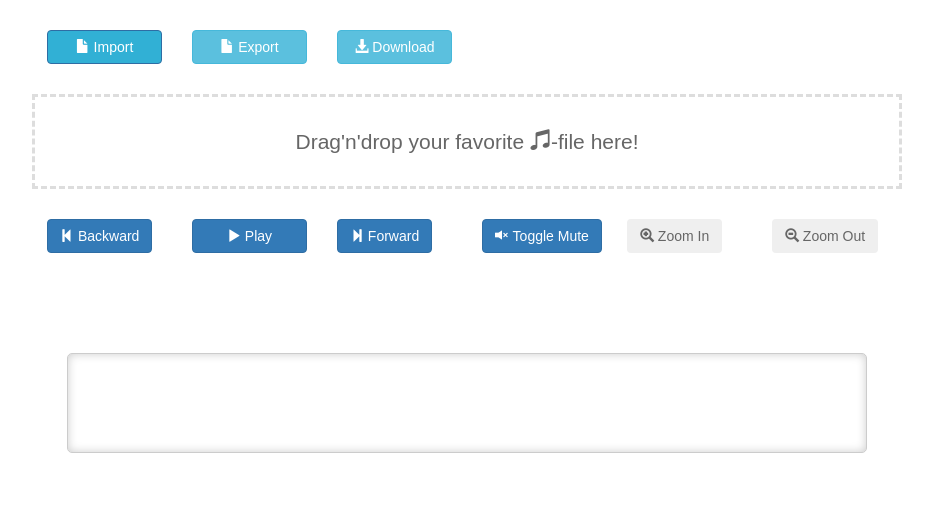
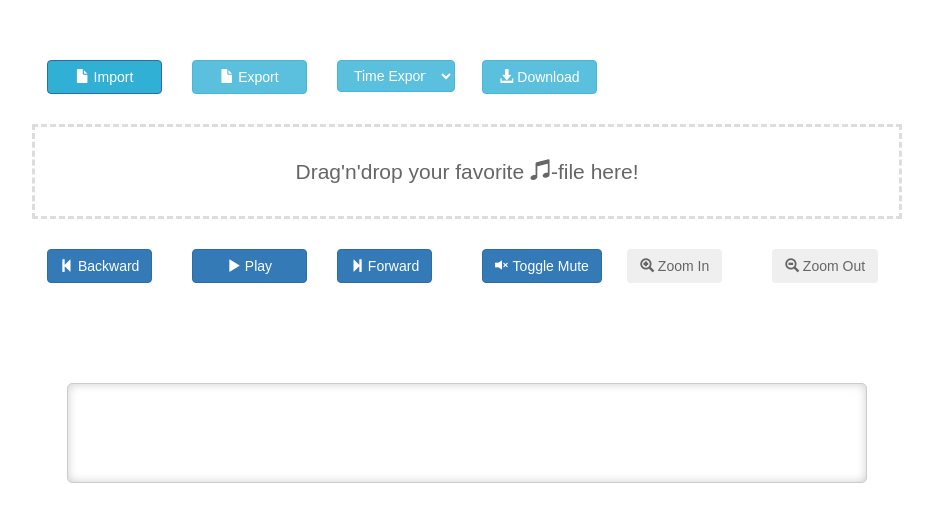
Before and after one commit to tuanTaAnh/karaoke-annotation, a Flask app: page / in a window 1280 px wide. Shown: the part 91-604 px from the top of the page, without its empty margins (173-1106 px from the left). Run offline with Flask 2, Linux system fonts and the light colour scheme; data that the repository does not hold is empty; some libraries are stand-ins or nearby versions.

Commit message:
modified

```diff
--- a/static/script/main.js
+++ b/static/script/main.js
@@ -38,7 +38,6 @@ document.addEventListener('DOMContentLoaded', function () {
     // Regions
     if (wavesurfer.enableDragSelection) {
         wavesurfer.enableDragSelection({
-            color: 'rgba(0, 255, 0, 0.1)'
         });
     }
 
@@ -135,9 +134,18 @@ function displayRegions(regions) {
      wavesurfer.clearRegions();
 
      console.log("loadRegions", regions);
+     console.log("loadRegions", typeof(regions));
+     console.log("loadRegions", Object.keys(regions));
+
 
      regions.forEach(function(region) {
-         region.color = randomColor(0.1);
+         console.log("region.color: ", region.color);
+         if(region.color == undefined)
+         {
+             region.color = randomColor(0.1);
+             console.log("RANDOM region.color: ", region.color);
+         }
+         console.log("region.color: ", region.color);
          // console.log("region: ", region)
          wavesurfer.addRegion(region);
      });
@@ -177,7 +185,7 @@ function displayRegions(regions) {
     col.push("START");
     col.push("END");
     col.push("ANNOTATION");
-    col.push("CHECK");
+    // col.push("CHECK");
 
     // CREATE DYNAMIC TABLE.
     var table = document.createElement("table");
@@ -190,6 +198,7 @@ function displayRegions(regions) {
     for (var i = 0; i < col.length; i++) {
         var th = document.createElement("th");      // TABLE HEADER.
         th.innerHTML = col[i];
+        th.style.textAlign = "center";
         tr.appendChild(th);
     }
 
@@ -198,6 +207,7 @@ function displayRegions(regions) {
     for (var i = 0; i < datatable.length; i++)
     {
         tr = table.insertRow(-1);
+        var lyric = "";
 
         for (var j = 0; j < col.length; j++)
         {
@@ -207,9 +217,16 @@ function displayRegions(regions) {
             if(j == 2)
             {
                 content = content.note;
+                lyric = content;
                 if(content == "" || typeof content == 'undefined')
                 {
                     content = "No Annotation";
+                    lyric = "No lyric";
+                }
+                if(lyric.split(/\s+/).length > 5)
+                {
+                    lyric = lyric.split(/\s+/).slice(0,5).join(" ");
+                    lyric += "..."
                 }
             }
 
@@ -218,9 +235,11 @@ function displayRegions(regions) {
                 var btn = document.createElement('input');
                 btn.type = "button";
                 btn.className = "btn";
-                btn.value = "EDIT";
-                btn.style.background = "#337ab7";
-                btn.style.color = "#fff";
+                btn.value = lyric;
+                console.log("lyric: ", lyric);
+                console.log("btn.value: ", btn.value);
+                btn.style.background = randomColor(0.1);
+                btn.style.color = "black";
                 btn.style.border = "#2e6da4";
                 btn.style.textAlign = "center";
                 btn.style.borderRadius = "5px";
@@ -230,9 +249,6 @@ function displayRegions(regions) {
                                         var getcol = event.path["2"];
                                         var start = parseFloat(getcol.childNodes[0].innerText);
                                         var end = parseFloat(getcol.childNodes[1].innerText);
-                                        console.log("BUTTON");
-                                        console.log("j2: ", start);
-                                        console.log("j2: ", end);
                                         wavesurfer.play(start, end);
                                         for(const regionID in wavesurfer.regions.list)
                                         {
@@ -241,7 +257,6 @@ function displayRegions(regions) {
                                                 editAnnotation(wavesurfer.regions.list[regionID]);
                                             }
                                         }
-                                        console.log("END");
                                 });
 
                 tabCell.appendChild(btn);
@@ -251,10 +266,8 @@ function displayRegions(regions) {
                 tabCell.innerHTML = content;
             }
 
-            console.log("tabCell: ", tabCell);
         }
 
-        console.log("tr: ", tr);
     }
 
     return table;
@@ -264,7 +277,7 @@ function displayRegions(regions) {
   * Save annotations to regions.
   */
  function saveRegions() {
-     console.log("saveRegions");
+     // console.log("saveRegions");
 
      var data1 = JSON.stringify(
          Object.keys(wavesurfer.regions.list).map(function(id) {
@@ -434,6 +447,7 @@ GLOBAL_ACTIONS['delete-region'] = function () {
         form.reset();
     }
     form.reset();
+    form.style.display = "None";
 };
 
 function download(filename, text) {
@@ -720,6 +734,7 @@ document.addEventListener('DOMContentLoaded', function ()
             }
 
             lyrics = lyrics.substring(1, lyrics.length - 1);
+            console.log("data.length: ", typeof(data));
             data.push({"start": start, "end": end, "data":{"note": lyrics}})
         }
 
@@ -750,3 +765,33 @@ document.addEventListener('DOMContentLoaded', function ()
     document.getElementById('upload-Btn').addEventListener('change', onChange);
 
 });
+
+document.onkeypress = function (e) {
+    e = e || window.event;
+    // use e.keyCode
+    if(audioflag == 1)
+    {
+        var currenttime = wavesurfer.getCurrentTime();
+        var check = 1;
+
+        console.log("KEYBOARD", e.key);
+        console.log(currenttime);
+        console.log("wavesurfer.regions.list: ", wavesurfer.regions.list);
+
+        for(const regionID in wavesurfer.regions.list)
+        {
+            var reg = wavesurfer.regions.list[regionID];
+            if(currenttime >= reg.start && currenttime <= reg.end)
+            {
+                check = 0;
+            }
+        }
+
+        if(check == 1)
+        {
+            var region = {"start": currenttime, "end": currenttime+2, "color": randomColor(0.1), "data": {}};
+            wavesurfer.addRegion(region);
+            saveRegions();
+        }
+    }
+};
--- a/static/script/trivia.js
+++ b/static/script/trivia.js
@@ -3,7 +3,7 @@
 var wavesurfer = window.wavesurfer; // eslint-disable-line no-var
 
 let GLOBAL_ACTIONS = {
-    play: function() {
+    playaudio: function() {
         console.log("Play Global action!")
         var karaokeaudio = document.getElementById("audio-karaoke");
         console.log(karaokeaudio.duration);
@@ -52,6 +52,9 @@ let GLOBAL_ACTIONS = {
            alert("Please input audio!");
        }
         else {
+            var select = document.getElementById("export-select");
+            var choice = select.value;
+            console.log("choice: ", choice);
              var datajson = Object.keys(wavesurfer.regions.list).map(function(id) {
                  let region = wavesurfer.regions.list[id];
                  return {
@@ -63,13 +66,26 @@ let GLOBAL_ACTIONS = {
              });
             // datajson = JSON.stringify(datajson, null, 4)
 
-            var text = 0;
+            var text = "";
 
             for(var i = 0; i < datajson.length;i++)
             {
-                // console.log(datajson[i]);
-                // console.log(datajson[i].start, datajson[i].end, datajson[i].data.note);
-                text += datajson[i].start + " " + datajson[i].end + " " + datajson[i].data.note + "\n";
+                console.log(datajson[i]);
+                console.log(datajson[i].start, datajson[i].end, datajson[i].data.note);
+                if(choice == 0)
+                {
+                    if(datajson[i].data.note == undefined) datajson[i].data.note = "No lyric"
+                    text += datajson[i].start + " " + datajson[i].end + " " + '"'  + datajson[i].data.note + '"' + "\n";
+                }
+                else
+                {
+                    var note = datajson[i].data.note;
+                    if(note != undefined)
+                    {
+                        text += note + "\n";
+                    }
+                }
+
             }
 
             console.log(text);
--- a/static/src/wavesurfer.js
+++ b/static/src/wavesurfer.js
@@ -528,6 +528,22 @@ var WaveSurfer = {
       this.drawer.progress(this.backend.getPlayedPercents());
       this.drawer.recenter(this.getCurrentTime() / this.getDuration());
       this.fireEvent('zoom', pxPerSec);
+
+      var lyrics = [];
+      for(const regionID in wavesurfer.regions.list)
+      {
+
+            var start = wavesurfer.regions.list[regionID]["start"];
+            var end = wavesurfer.regions.list[regionID]["end"];
+            var data = wavesurfer.regions.list[regionID]["data"];
+            var color = wavesurfer.regions.list[regionID]["color"];
+            var region = {"start": start, "end": end, "color": color, "data": data};
+
+            console.log("region: ", region);
+            lyrics.push(region);
+      }
+      loadRegions(lyrics);
+      saveRegions();
     },
 
     /**
--- a/templates/annotator.html
+++ b/templates/annotator.html
@@ -61,8 +61,17 @@
 
             <div id="demo">
 
+                <div class="row" style="margin: 30px 0;">
+
+<!--                        <div class="col-sm">-->
+<!--                        <div>-->
+
+<!--                <input type="checkbox">-->
+
+                </div>
+
+
                 <div class="row" style="margin: 30px 0">
-
                         <div class="col-sm-2">
                             <div class="fileUpload btn btn-primary">
                                 <i class="glyphicon glyphicon-file"></i>
@@ -79,11 +88,19 @@
                         </div>
 
                         <div class="col-sm-2">
+                            <select class="btn btn-info btn-block" style="width: 103%;" id="export-select">
+                                <option value="0">Time Export</option>
+                                <option value="1">Lyric Export</option>
+                            </select>
+                        </div>
+
+                        <div class="col-sm-2">
                             <button class="btn btn-info btn-block" data-action="download" title="Download MP3">
                                 <i class="glyphicon glyphicon-download-alt"></i>
                                 Download
                             </button>
                         </div>
+
 
                 </div>
 
@@ -118,7 +135,7 @@
                         </div>
 
                         <div class="col-sm-2">
-                            <button class="btn btn-primary btn-block" data-action="play">
+                            <button class="btn btn-primary btn-block" data-action="playaudio">
                                 <span id="abc">
                                     <i class="glyphicon glyphicon-play"></i>
                                     Play
```
Also changed, not shown: static/plugin/wavesurfer.regions.js. Lines whose indentation alone changed are shown as unchanged.
